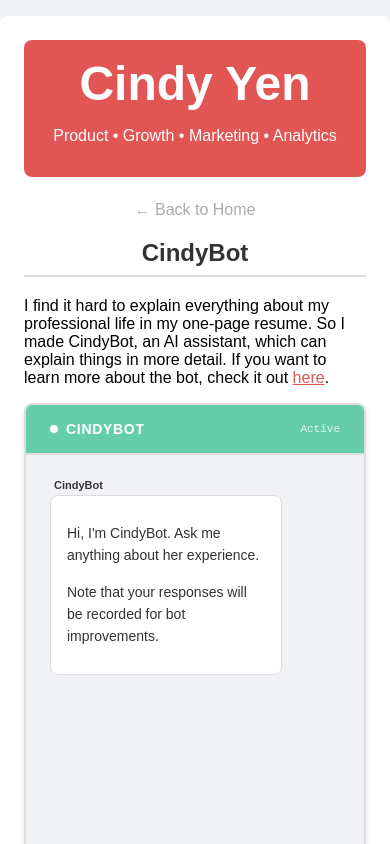
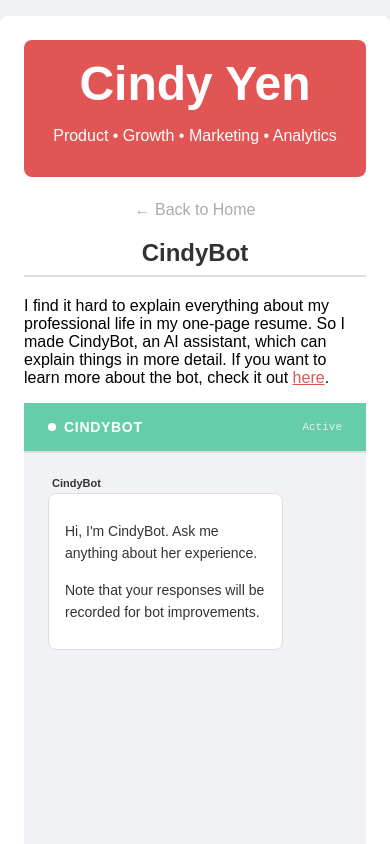
Before and after one commit to cindymeliyen/cindyyen.github.io, a Next.js app: page /cindybot in a window 390 px wide. Shown: the top 844 px of the page. Built offline with nearby package versions, Linux system fonts and the light colour scheme.

Commit message:
edit box size and added to context.md

```diff
--- a/components/ChatSection.js
+++ b/components/ChatSection.js
@@ -7,14 +7,51 @@ export default function ChatSection() {
     ]);
     const [input, setInput] = useState('');
     const [isLoading, setIsLoading] = useState(false);
+    const [isMobile, setIsMobile] = useState(false);
 
-    const messagesEndRef = useRef(null);
+    const feedRef = useRef(null);
+    const chatboxRef = useRef(null);
+    // This ref tracks the first render so we can suppress scroll-to-bottom on page load
+    const isInitialMount = useRef(true);
 
+    useEffect(() => {
+        const handleResize = () => {
+            setIsMobile(window.innerWidth < 768);
+        };
+        window.addEventListener('resize', handleResize);
+        handleResize();
+        return () => window.removeEventListener('resize', handleResize);
+    }, []);
+
+    useEffect(() => {
+        // Smoothly center the top of the chatbox when the user first lands on the page
+        const scrollTimer = setTimeout(() => {
+            if (chatboxRef.current) {
+                chatboxRef.current.scrollIntoView({
+                    behavior: 'smooth',
+                    block: 'start'
+                });
+            }
+        }, 400); // 400ms delay ensures DOM parsing has settled
+        return () => clearTimeout(scrollTimer);
+    }, []);
+
+    // Scroll only the inner chat feed wrapper so the main browser window never bounces
     const scrollToBottom = () => {
-        messagesEndRef.current?.scrollIntoView({ behavior: 'smooth' });
+        if (feedRef.current) {
+            feedRef.current.scrollTo({
+                top: feedRef.current.scrollHeight,
+                behavior: 'smooth'
+            });
+        }
     };
 
     useEffect(() => {
+        // Guard clause: skip execution on the very first mount to stop the scroll-down-then-up bug
+        if (isInitialMount.current) {
+            isInitialMount.current = false;
+            return;
+        }
         scrollToBottom();
     }, [messages, isLoading]);
 
@@ -69,23 +106,26 @@ export default function ChatSection() {
         }
     };
 
-    // --- Inline CSS Configurations Using Your Palette ---
     const styles = {
         container: {
             display: 'flex',
             flexDirection: 'column',
-            height: '580px',
-            backgroundColor: '#ffffff', // Your main background
-            border: '2px solid #ddd', // Your border theme color
-            borderRadius: '8px', // Your theme radius
+            height: isMobile ? '100dvh' : '600px',
+            maxHeight: isMobile ? '100dvh' : '800px',
+            width: '100%',
+            maxWidth: '100%',
+            margin: '0 auto',
+            backgroundColor: '#ffffff',
+            border: isMobile ? 'none' : '2px solid #ddd',
+            borderRadius: isMobile ? '0px' : '8px',
             overflow: 'hidden',
-            fontFamily: 'Arial, sans-serif', // Your exact font family
-            boxShadow: '0 4px 6px rgba(0, 0, 0, 0.1)', // Your exact container shadow
+            fontFamily: 'Arial, sans-serif',
+            boxShadow: isMobile ? 'none' : '0 4px 6px rgba(0, 0, 0, 0.1)',
             textAlign: 'left'
         },
         header: {
             padding: '16px 24px',
-            backgroundColor: '#66cdaa', // A nice green
+            backgroundColor: '#66cdaa',
             borderBottom: '2px solid #ddd',
             display: 'flex',
             alignItems: 'center',
@@ -106,7 +146,7 @@ export default function ChatSection() {
             display: 'flex',
             flexDirection: 'column',
             gap: '16px',
-            backgroundColor: '#f0f2f5' // Your page body background color
+            backgroundColor: '#f0f2f5'
         },
         msgBlock: {
             display: 'flex',
@@ -116,7 +156,7 @@ export default function ChatSection() {
         label: {
             fontSize: '11px',
             fontWeight: 'bold',
-            color: '#333333', // Your core text color
+            color: '#333333',
             marginBottom: '4px',
             padding: '0 4px'
         },
@@ -125,17 +165,17 @@ export default function ChatSection() {
             borderRadius: '8px',
             fontSize: '14px',
             lineHeight: '1.5',
-            backgroundColor: '#f2e1d0', // Your custom project hover light tan accent
+            backgroundColor: '#f2e1d0',
             color: '#000000',
-            border: '1px solid #e25555', // Tied together with your core red line weight
+            border: '1px solid #e25555',
             whiteSpace: 'pre-wrap'
         },
         bubbleBot: {
             padding: '12px 16px',
             borderRadius: '8px',
             fontSize: '14px',
-            lineHeight: '1.6', // Slightly increased for readable rich text spacing
-            backgroundColor: '#ffffff', // Clean white card face
+            lineHeight: '1.6',
+            backgroundColor: '#ffffff',
             color: '#333333',
             border: '1px solid #ddd'
         },
@@ -152,7 +192,7 @@ export default function ChatSection() {
         },
         inputField: {
             width: '100%',
-            backgroundColor: '#fafafa', // Your custom link background color asset
+            backgroundColor: '#fafafa',
             border: '2px solid #ddd',
             borderRadius: '5px',
             padding: '12px 90px 12px 14px',
@@ -165,7 +205,7 @@ export default function ChatSection() {
             position: 'absolute',
             right: '8px',
             padding: '6px 14px',
-            backgroundColor: '#66cdaa', // Matching green action element
+            backgroundColor: '#66cdaa',
             color: '#ffffff',
             border: 'none',
             borderRadius: '5px',
@@ -178,7 +218,7 @@ export default function ChatSection() {
     };
 
     return (
-        <div style={styles.container}>
+        <div style={styles.container} ref={chatboxRef}>
 
             {/* Header Area */}
             <div style={styles.header}>
@@ -192,7 +232,7 @@ export default function ChatSection() {
             </div>
 
             {/* Chat Feed History Area */}
-            <div style={styles.feed}>
+            <div style={styles.feed} ref={feedRef}>
                 {messages.map((msg, index) => {
                     const isUser = msg.role === 'user';
                     return (
@@ -225,7 +265,6 @@ export default function ChatSection() {
                         </div>
                     </div>
                 )}
-                <div ref={messagesEndRef} />
             </div>
 
             {/* Pinned Input Bar */}
```
Also changed, not shown: public/cindy-bot-context.md (+6 -4 lines).
